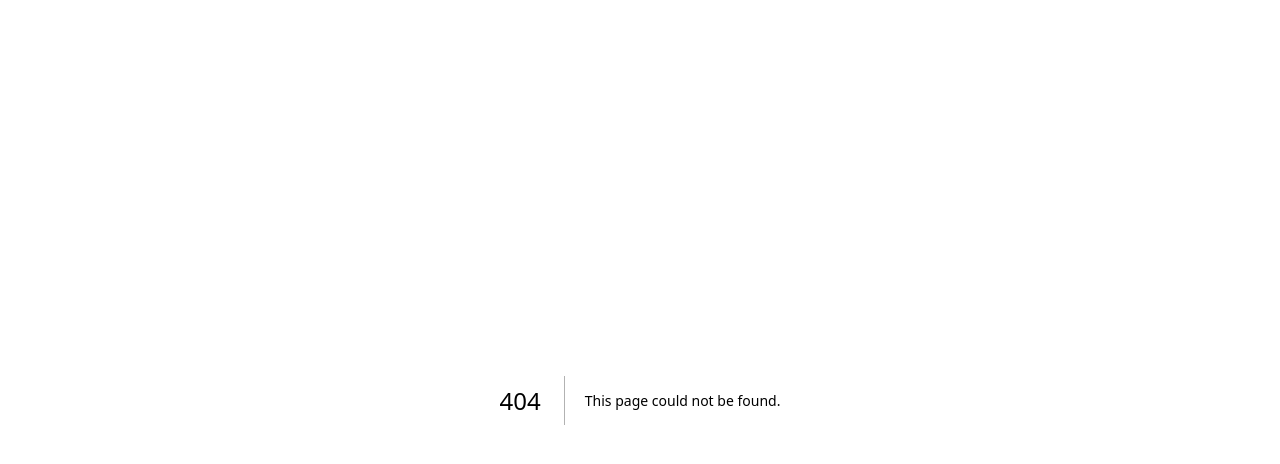
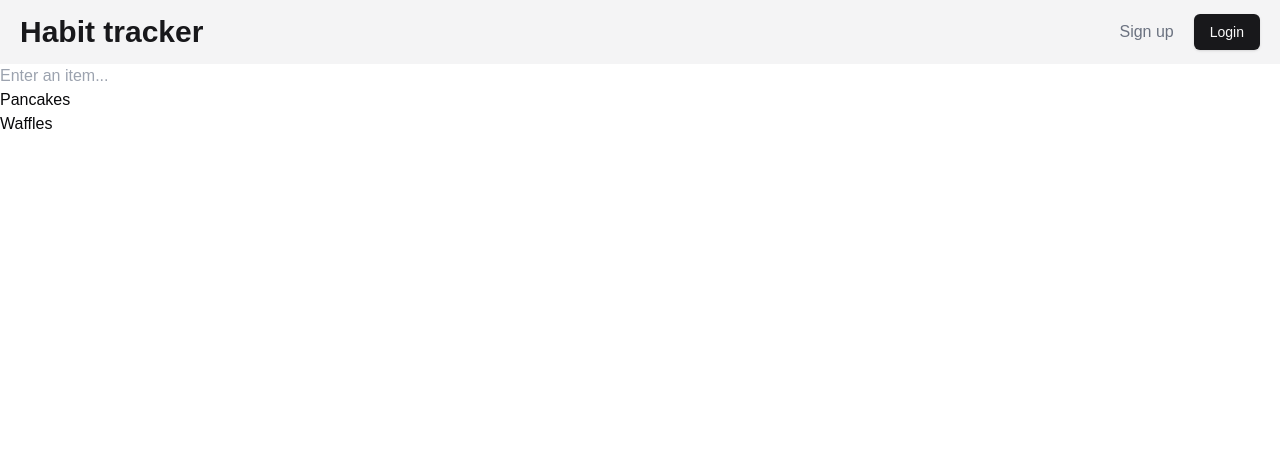
Before and after one commit to Turtlezztz/HabitTracker, a Next.js app: page /application in a window 1280 px wide. Before the commit this address had no page. Shown: the top 464 px of the page. Built offline with nearby package versions, Linux system fonts and the light colour scheme.

Commit message:
add NavBar component and integrate it into the home and application pages

```diff
--- /dev/null
+++ b/src/app/application/page.tsx
@@ -0,0 +1,16 @@
+import NavBar from "@/app/navBar";
+
+export default function Page() {
+    return (
+        <>
+            <NavBar/>
+            <div>
+                <input placeholder="Enter an item..."/>
+                <ul>
+                    <li>Pancakes</li>
+                    <li>Waffles</li>
+                </ul>
+            </div>
+        </>
+    )
+}
--- a/src/app/landingPage.tsx
+++ b/src/app/landingPage.tsx
@@ -1,11 +1,38 @@
-
+import {Button} from "@/components/ui/button";
 
 export default function LandingPage() {
+
+    module.exports = {
+        theme:  {
+            extend:{
+                colors: {
+                    primay: "var(--color-primary)",
+                    secondary: "var(--color-secondary)",
+                }
+            }
+        }
+    }
+
     return (
         <>
             <link rel="stylesheet" href="globals.css"/>
-            <h1 className="justify-self-center mt-32 font-bold text-5xl">Habit tracker refined</h1>
-            <button>Get started</button>
+            <div className="justify-self-center justify-items-center">
+                <h1 className=" mt-32 font-bold text-5xl">Habit tracker refined</h1>
+                <Button className="mt-10">Get started</Button>
+            </div>
+            <div id="landingPage" className=" flex  justify-center mt-10">
+                <div className="border-primary bg-secondary border-2 p-5 w-1/3 rounded hover:brightness-75 hover:cursor-pointer hover:scale-105 transition mr-10">
+                    <h2 className="text-3xl font-bold mt-5">What is this?</h2>
+                    <p className="mt-5">This is a habit tracker that allows you to track your habits. It is a refined
+                        version of the original habit tracker. It is a single page application that uses React and
+                        Tailwind CSS.</p>
+                </div>
+                <div className="border-primary bg-secondary border-2 p-5 w-1/3 rounded hover:brightness-75 hover:cursor-pointer hover:scale-105 transition">
+                    <h2 className="text-3xl font-bold mt-5">What can I do?</h2>
+                    <p className="mt-5">You can add habits, delete habits, and mark habits as complete. You can also
+                        filter habits by their completion status.</p>
+                </div>
+            </div>
         </>
     )
 }
--- /dev/null
+++ b/src/app/navBar.tsx
@@ -0,0 +1,32 @@
+'use client'
+import {Button} from "@/components/ui/button";
+
+
+export default function NavBar() {
+
+    const navigateHome = () => {
+        window.location.href="/home";
+    }
+
+    const loggedIn = false
+
+    if (loggedIn) {
+        return (
+            <div>
+
+            </div>
+        )
+    }
+
+    return (
+            <>
+                <div className="w-screen h-16 bg-secondary flex justify-between items-center p-5">
+                    <h1 className="text-3xl font-bold text-primary text-lef hover:cursor-pointer" onClick={navigateHome}>Habit tracker</h1>
+                    <div>
+                        <button className="mr-5 text-gray-500 hover:text-black transition">Sign up</button>
+                        <Button>Login</Button>
+                    </div>
+                </div>
+            </>
+        )
+}
--- a/src/app/page.tsx
+++ b/src/app/page.tsx
@@ -1,9 +1,11 @@
 import LandingPage from "@/app/landingPage";
+import NavBar from "@/app/navBar";
 
 export default function Home() {
   return (
       <>
           <link rel="stylesheet" href="globals.css"/>
+          <NavBar/>
           <LandingPage/>
       </>
   );
```
